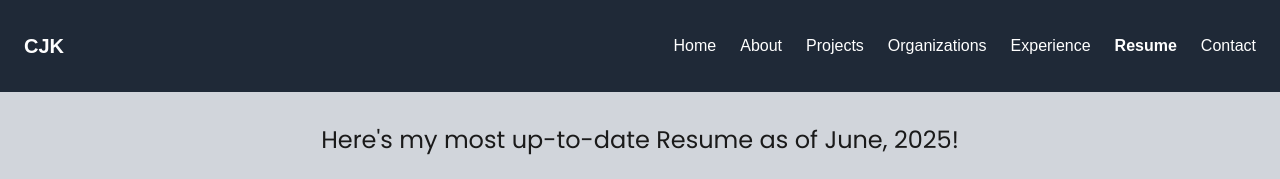
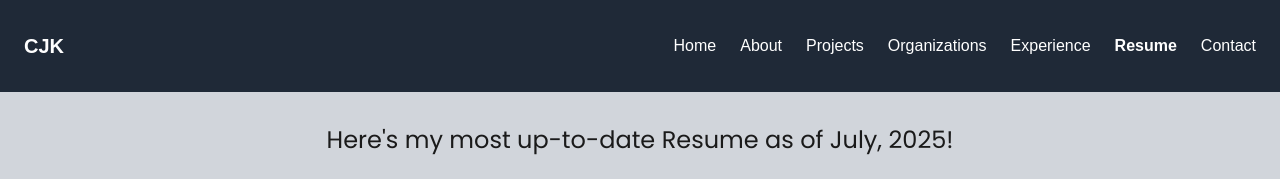
Before and after one commit to caleb-j-kim/portfolio-website, a Next.js app in the folder portfolio/: page /pages/resume in a window 1280 px wide. Shown: the top 179 px of the page. Built offline with nearby package versions, Linux system fonts and the light colour scheme.

Commit message:
updated files

```diff
--- a/portfolio/app/pages/experience/page.js
+++ b/portfolio/app/pages/experience/page.js
@@ -18,7 +18,7 @@ const experience = [
     company: "TLT - Tomorrow's Leaders Today",
     date: "January - May 2025",
     tech: "Next.js, Node.js, Tailwind CSS, SQLite, Prisma, Figma, & Oauth 2.0",
-    description: "I lead a team of four other interns to create a web application that would automatically search reputable grant opportunities for TLT to apply to. This application's purpose is to increase TLT's funding opportunities while reducing the amount of human resources that would be required to perform these actions. Original designs or wireframes for the website's User Interface was created through Figma and later replicated with the use of Next.js and Tailwind CSS. Our backend was created using Node.js for multiple purposes. The first was to serve a medium of communication between the frontend and our database management software of choice, Prisma which then interacted with our database in SQLite. The other purposes were for the implementation of a web scraper that populated the database with new funding opportunities daily and all of the necessary scripts to ensure automation. Microsoft's Azure AI model was incorporated to expedite the application process for TLT employees. Security was also a great concern with the creation of this application which is why OAuth 2.0 was used for all login details, ensuring that only users with the TLT Google Workspace accounts can access this application. I'm confident that with the benefits that this application offers, TLT will be able to expand and focus on what it does best, nurture gifted invdividuals into becoming strong pillars for the society of the future.",
+    description: "I led a team of four other interns to create a web application that would automatically search reputable grant opportunities for TLT to apply to. This application's purpose is to increase TLT's funding opportunities while reducing the amount of human resources that would be required to perform these actions. Original designs or wireframes for the website's User Interface was created through Figma and later replicated with the use of Next.js and Tailwind CSS. Our backend was created using Node.js for multiple purposes. The first was to serve a medium of communication between the frontend and our database management software of choice, Prisma which then interacted with our database in SQLite. The other purposes were for the implementation of a web scraper that populated the database with new funding opportunities daily and all of the necessary scripts to ensure automation. Microsoft's Azure AI model was incorporated to expedite the application process for TLT employees. Security was also a great concern with the creation of this application which is why OAuth 2.0 was used for all login details, ensuring that only users with the TLT Google Workspace accounts can access this application. I'm confident that with the benefits that this application offers, TLT will be able to expand and focus on what it does best, nurture gifted invdividuals into becoming strong pillars for the society of the future.",
     image: "/images/TLTLogo.png",
   },
 
--- a/portfolio/app/pages/resume/page.js
+++ b/portfolio/app/pages/resume/page.js
@@ -14,7 +14,7 @@ export default function Resume() {
 
       <main className="flext items-center justify-center h-screen bg-gray-300 px-12 py-8">
         <FadeIn>
-        <div className="text-2xl font-extrabold text-center poppins-regular text-offblack">Here's my most up-to-date Resume as of June, 2025!</div>
+        <div className="text-2xl font-extrabold text-center poppins-regular text-offblack">Here's my most up-to-date Resume as of July, 2025!</div>
         <div className="mt-4 text-center">
         <div className="mt-6 flex justify-center">
   <iframe
```
Also changed, not shown: 1 other file (tests, documents, lock files or other folders).
